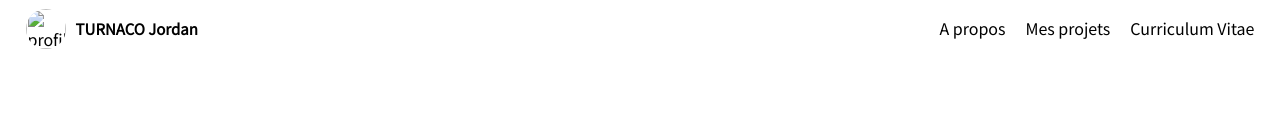
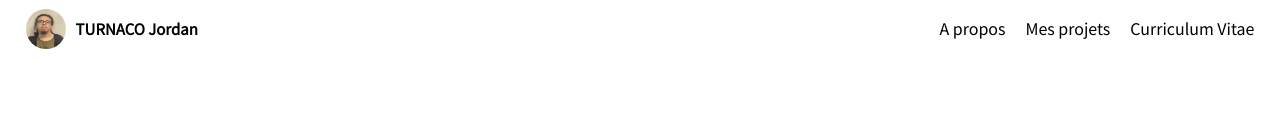
Before and after one commit to JordanSN1/PortFolio-TURNACO-Jordan, a plain HTML site: page index.html in a window 1280 px wide. Shown: the top 138 px of the page. Drawn offline with nearby package versions, Linux system fonts and the light colour scheme.

Commit message:
Update index.html

```diff
--- a/index.html
+++ b/index.html
@@ -27,7 +27,7 @@
 
 		<nav>
 			<div class="profile">
-				<img src="TURNACO.png" alt="profile photo"/>
+				<img src="Images/TURNACO.png" alt="profile photo"/>
 				<h1><a href="index.html">TURNACO Jordan</a></h1>
 			</div>
 			<ul>
```
